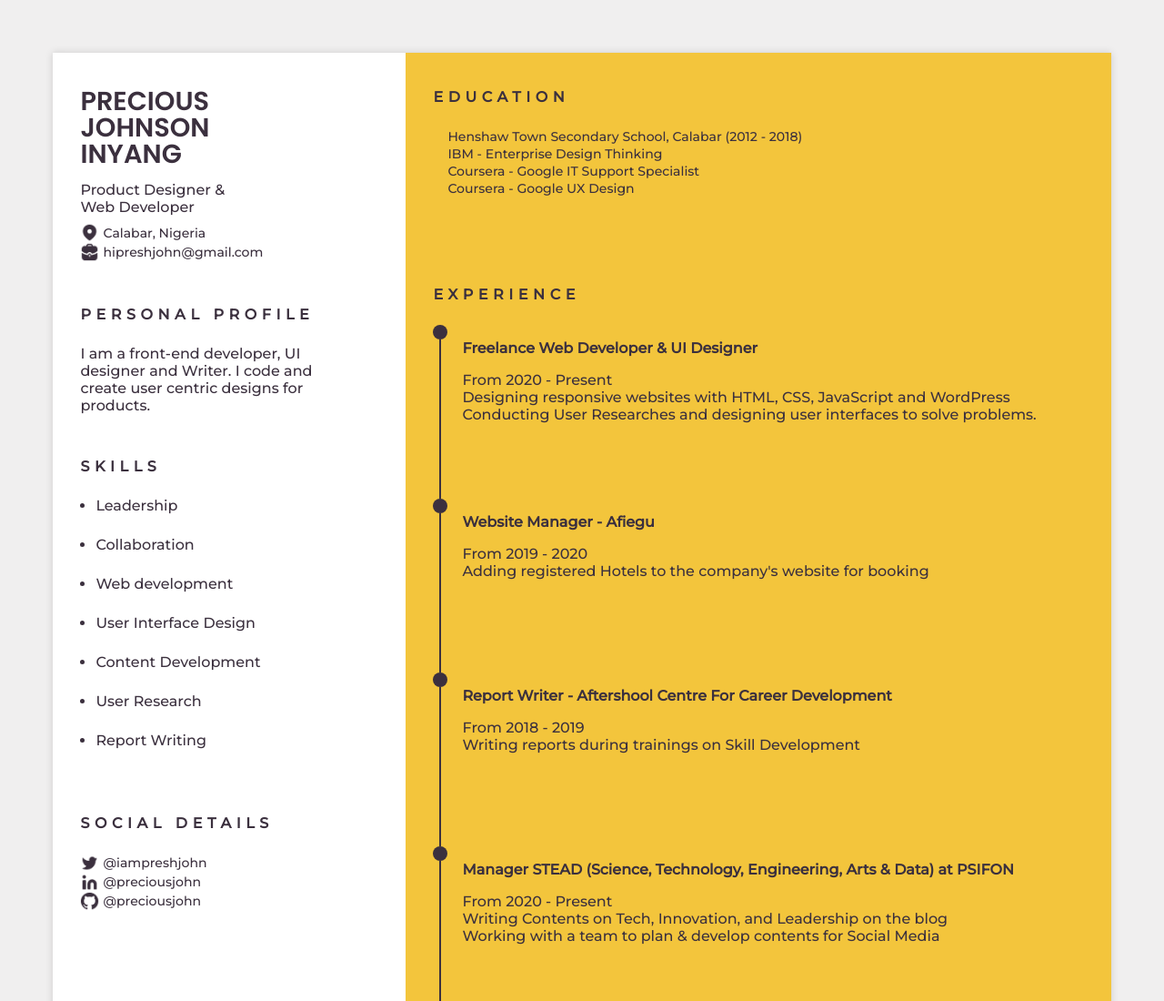
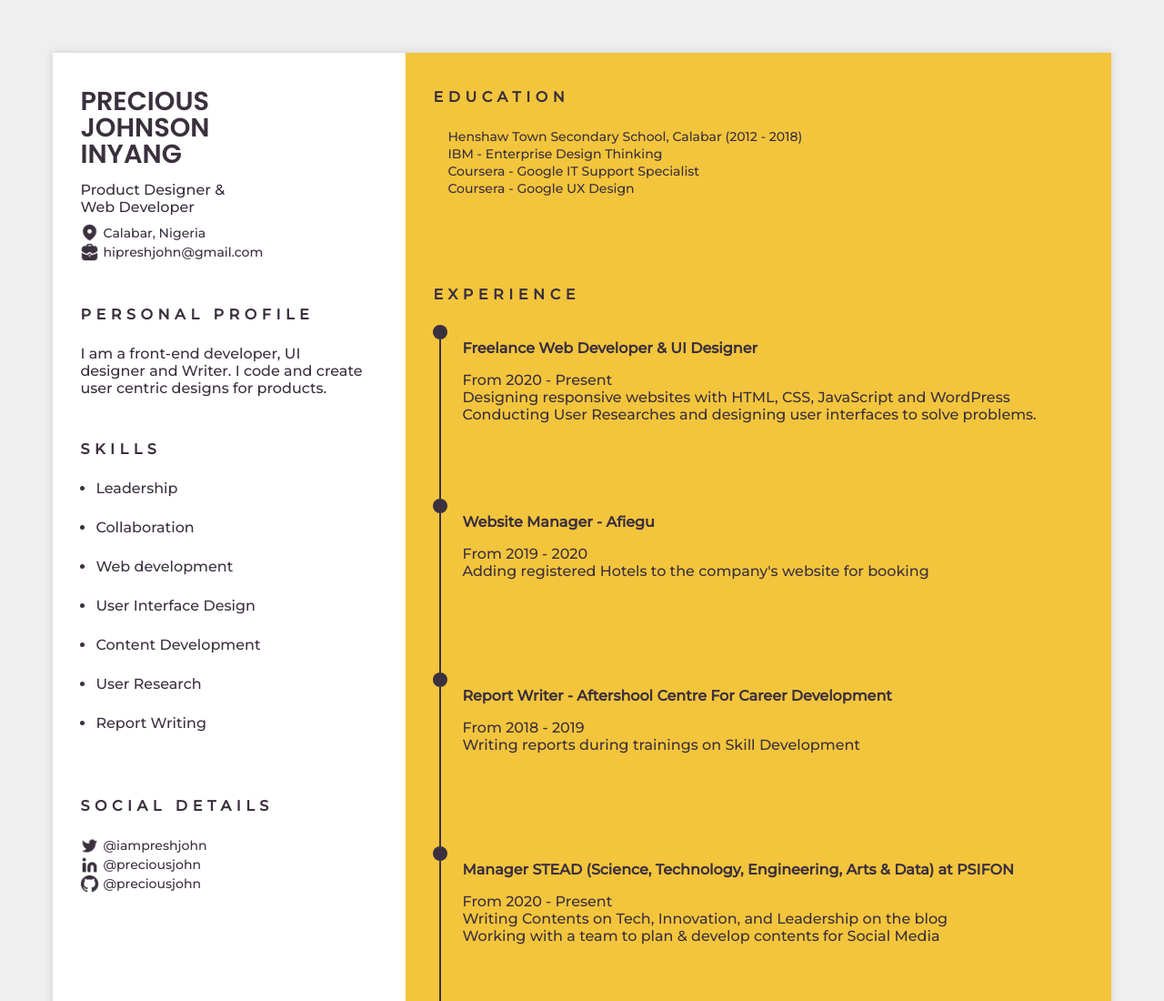
Before and after one commit to preciousjohn/Precious-John-Resume, a plain HTML site: page index.html in a window 1280 px wide. Shown: the top 1100 px of the page at 91% size. Drawn offline with Linux system fonts and the light colour scheme.

Commit message:
Update index.html

```diff
--- a/index.html
+++ b/index.html
@@ -39,8 +39,8 @@
                     <section class="bio section" id="bio">
                         <h2 class="section-title">PERSONAL PROFILE</h2>
                             <p class="profile-descrip">I am a front-end developer, UI<br>
-                                designer and Writer. I code and<br>
-                                create user centric designs for<br>
+                                designer and Writer. I code and
+                                create user centric designs for
                                 products.
                             </p>
                     </section>
```
